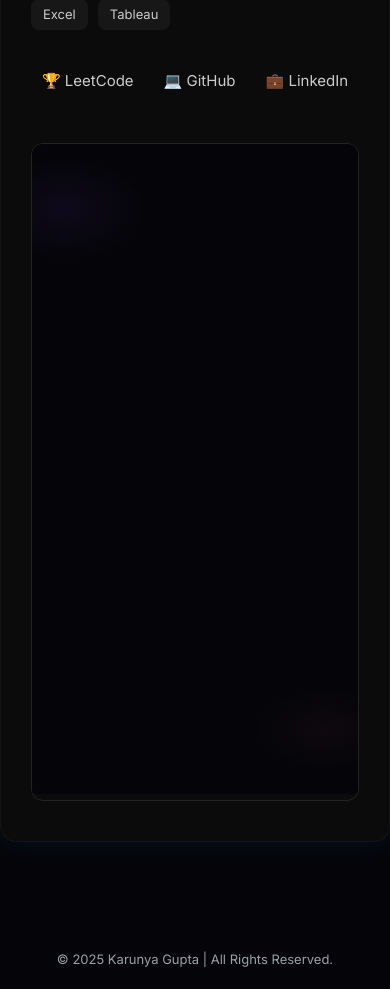
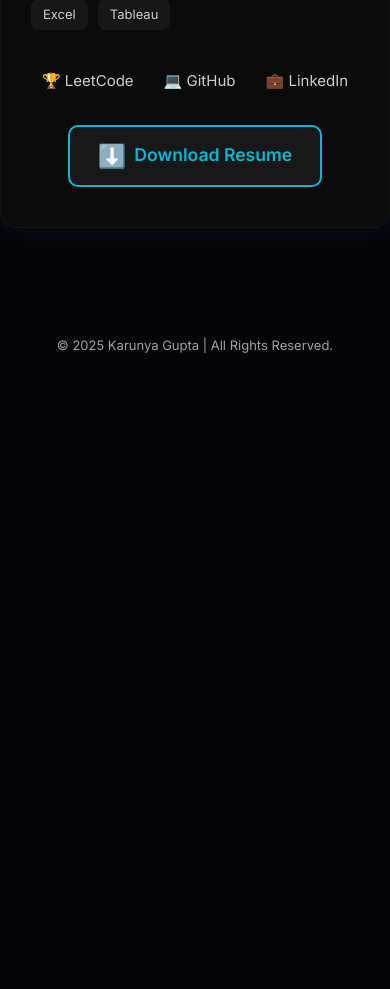
Before and after one commit to KarunyaGupta/Portfolio, a React (Vite) app: page /resume in a window 390 px wide. Shown: the part 2020-3009 px from the top of the page. After the commit the page ends 2395 px from the top, so only its background shows below. Built offline with nearby package versions, Linux system fonts and the light colour scheme; the HTML template or start-up script is replaced by a standard one.

Commit message:
add download resume button

```diff
--- a/src/CSS/projects.css
+++ b/src/CSS/projects.css
@@ -152,22 +152,17 @@
 
 /* Mobile breakpoint */
 @media (max-width: 600px) {
-  html, body {
-    overflow-x: hidden;
-  }
   .container {
-    padding-top: 0 !important;
-    padding-bottom: 0 !important;
-    padding-left: 4px !important;
-    padding-right: 4px !important;
-    margin-top: 0 !important;
+    padding: 0 8px;
+    /* Remove padding-top and margin-top overrides */
+    width: 100%;
+    box-sizing: border-box;
   }
   .card {
-    padding-top: 8px !important;
-    padding-bottom: 8px !important;
-    padding-left: 4px !important;
-    padding-right: 4px !important;
-    margin-top: 0 !important;
+    padding: 8px 8px;
+    /* Remove padding-top and margin-top overrides */
+    width: 100%;
+    box-sizing: border-box;
   }
   /* Reduce vertical gaps for sections */
   .projects-title,
@@ -193,18 +188,16 @@
 /* Small mobile breakpoint */
 @media (max-width: 400px) {
   .container {
-    padding-top: 0 !important;
-    padding-bottom: 0 !important;
-    padding-left: 2px !important;
-    padding-right: 2px !important;
-    margin-top: 0 !important;
+    padding: 2px 1px;
+    /* Remove padding-top and margin-top overrides */
+    width: 100%;
+    box-sizing: border-box;
   }
   .card {
-    padding-top: 4px !important;
-    padding-bottom: 4px !important;
-    padding-left: 2px !important;
-    padding-right: 2px !important;
-    margin-top: 0 !important;
+    padding: 4px 2px;
+    /* Remove padding-top and margin-top overrides */
+    width: 100%;
+    box-sizing: border-box;
   }
   .resume-section,
   .certificates-section,
--- a/src/pages/Gallery.jsx
+++ b/src/pages/Gallery.jsx
@@ -21,7 +21,7 @@ const IMAGES = {
     {
       id: 1,
       caption: "I am deeply honored and thrilled to announce my appointment as the Chairperson of the IEEE-CIET Student Branch at Chitkara University for the academic year 2025-26. This esteemed position is a recognition of the collective hard work, dedication, and collaborative spirit that defines our branch. I am eager to lead our dedicated team, guiding impactful initiatives that will continue to advance the mission and vision of IEEE WIE within our university community.",
-      photos: ["/gallery/loaChair.jpg","/gallery/Chair2.JPG"],
+      photos: ["/gallery/Chair2.JPG"],
     },
     {
       id: 2,
--- a/src/pages/Projects.jsx
+++ b/src/pages/Projects.jsx
@@ -85,12 +85,6 @@ export default function Projects() {
 			animate={{ opacity: 1, y: 0 }}
 			transition={{ duration: 0.6 }}
 			id="projects"
-			style={{
-				background: '#1A1A1A',
-				borderRadius: 16,
-				padding: 0,
-				marginTop: 0, // ensure no extra margin
-			}}
 		>
 			<div
 				className="card"
@@ -99,7 +93,6 @@ export default function Projects() {
 					borderRadius: 16,
 					padding: 24,
 					boxShadow: '0 0 20px rgba(0,255,255,0.04)',
-					marginTop: 0, // ensure no extra margin
 				}}
 			>
 				<motion.h2
--- a/src/pages/Resume.jsx
+++ b/src/pages/Resume.jsx
@@ -241,50 +241,41 @@ export default function Resume() {
           ))}
         </motion.div>
 
-        {/* PDF Viewer */}
+        {/* PDF Download Button */}
         <motion.div
-          initial={{ opacity: 0 }}
-          animate={{ opacity: 1 }}
+          initial={{ opacity: 0, y: 10 }}
+          animate={{ opacity: 1, y: 0 }}
           transition={{ delay: 1.2 }}
           style={{
-            marginTop: 50,
-            borderRadius: 12,
-            overflow: "hidden",
-            border: "1px solid rgba(255,255,255,0.1)",
+            display: "flex",
+            justifyContent: "center",
+            marginTop: 32,
           }}
         >
-          <iframe
-            src="/Resume.pdf"
-            title="Karunya Gupta Resume"
+          <motion.a
+            href="/Resume.pdf"
+            download="Karunya_Gupta_Resume.pdf"
+            className="btn code-btn"
+            whileHover={{ scale: 1.08 }}
             style={{
-              width: "100%",
-              height: "650px",
-              border: "none",
-              background: "#111",
+              display: 'flex',
+              alignItems: 'center',
+              gap: 8, // increased gap
+              padding: '12px 28px', // increased padding
+              borderRadius: 10,     // increased radius
+              fontSize: '1.1rem',   // increased font size
+              textDecoration: 'none',
+              cursor: 'pointer',
+              background: '#181818',
+              color: '#06b6d4',
+              border: '2px solid #06b6d4', // thicker border
+              fontWeight: 600,
+              transition: 'background 0.2s, color 0.2s',
             }}
-          />
+          >
+            <span style={{ fontSize: "1.3em" }}>⬇️</span> Download Resume
+          </motion.a>
         </motion.div>
-
-
-        {/* <motion.a
-          href="/resume.pdf"
-          download
-          whileHover={{ scale: 1.05 }}
-          whileTap={{ scale: 0.95 }}
-          style={{
-            display: "inline-block",
-            marginTop: 20,
-            background: "#00b4ff",
-            color: "#fff",
-            padding: "10px 22px",
-            borderRadius: 8,
-            textDecoration: "none",
-            fontWeight: 500,
-            letterSpacing: 0.3,
-          }}
-        >
-          Download Resume
-        </motion.a> */}
 
 
       </motion.div>
```
